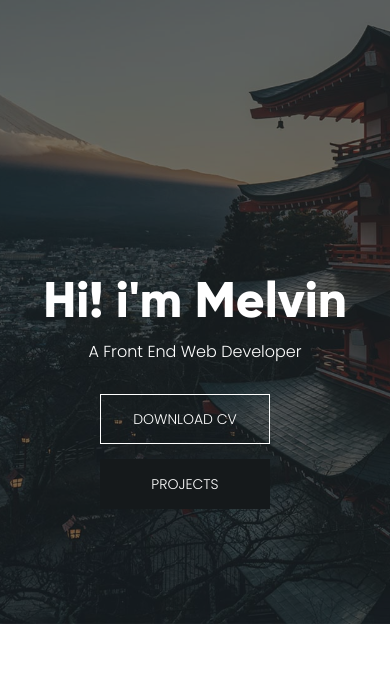
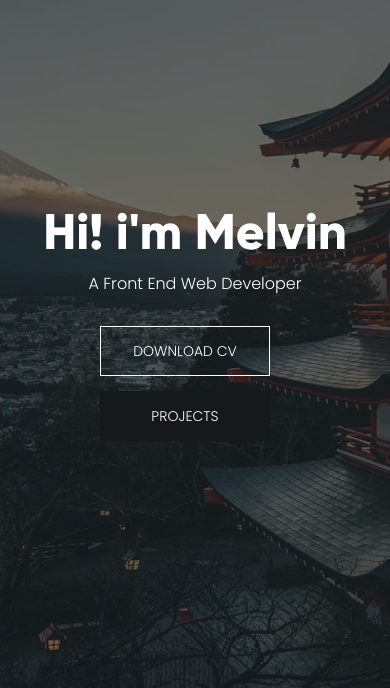
Before and after one commit to Deymiel/mainPortfolio, a plain HTML site: page index.html in a window 390 px wide. Shown: the part 93-781 px from the top of the page. Drawn offline with Linux system fonts and the light colour scheme.

Commit message:
new updates for mobile responsive

```diff
--- a/css/responsive.scss
+++ b/css/responsive.scss
@@ -154,8 +154,8 @@
         margin-top: 20px;
     }
     .hero-section {
-        min-height: 65vh;
-        align-items: flex-end;
+        min-height: 100vh;
+        align-items: center;
         padding: 100px 0;
     }
     .technical_skill ul.owl-carousel .owl-nav {
@@ -229,7 +229,7 @@
         margin-bottom: 25px;
     }
     .hero-section {
-        min-height: 85vh;
+        min-height: 100vh;
     }
     .hero-section .hero-caption .hero-buttons {
         margin-top: 30px;
```
Also changed, not shown: css/responsive.css, 1 other file.
